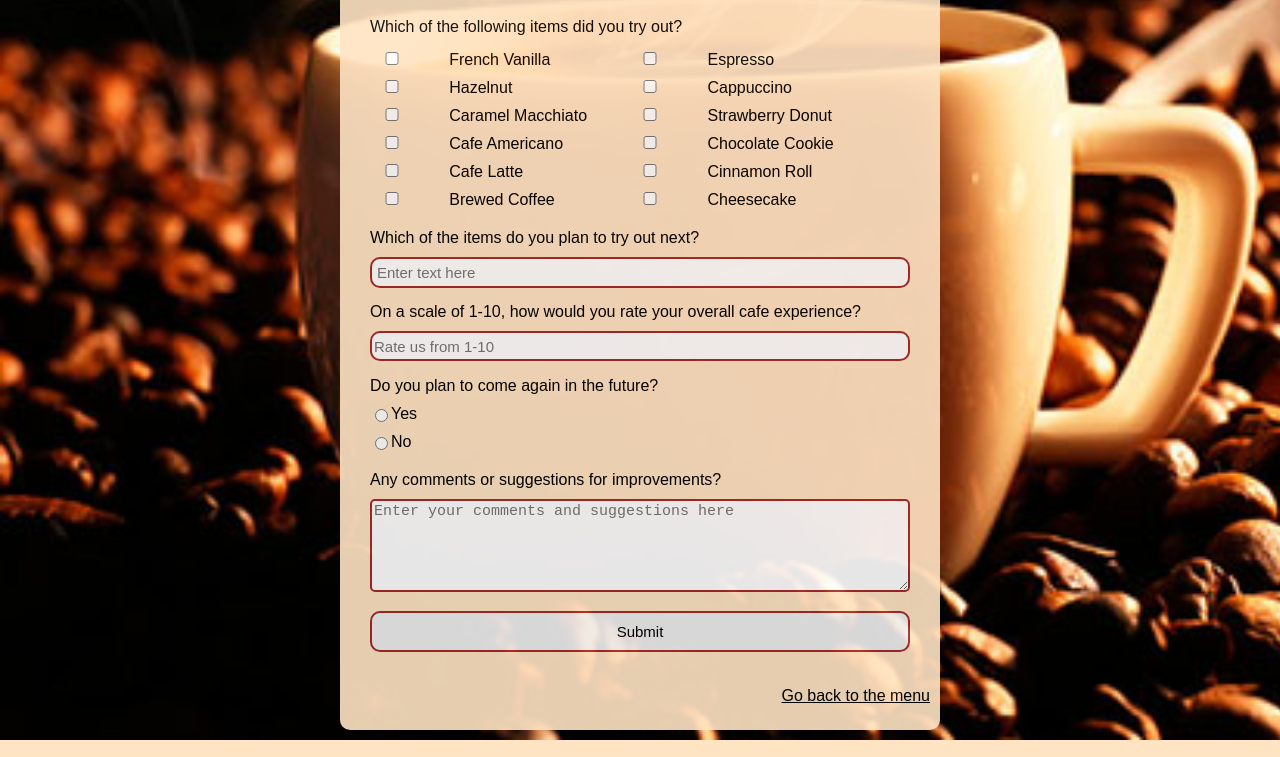
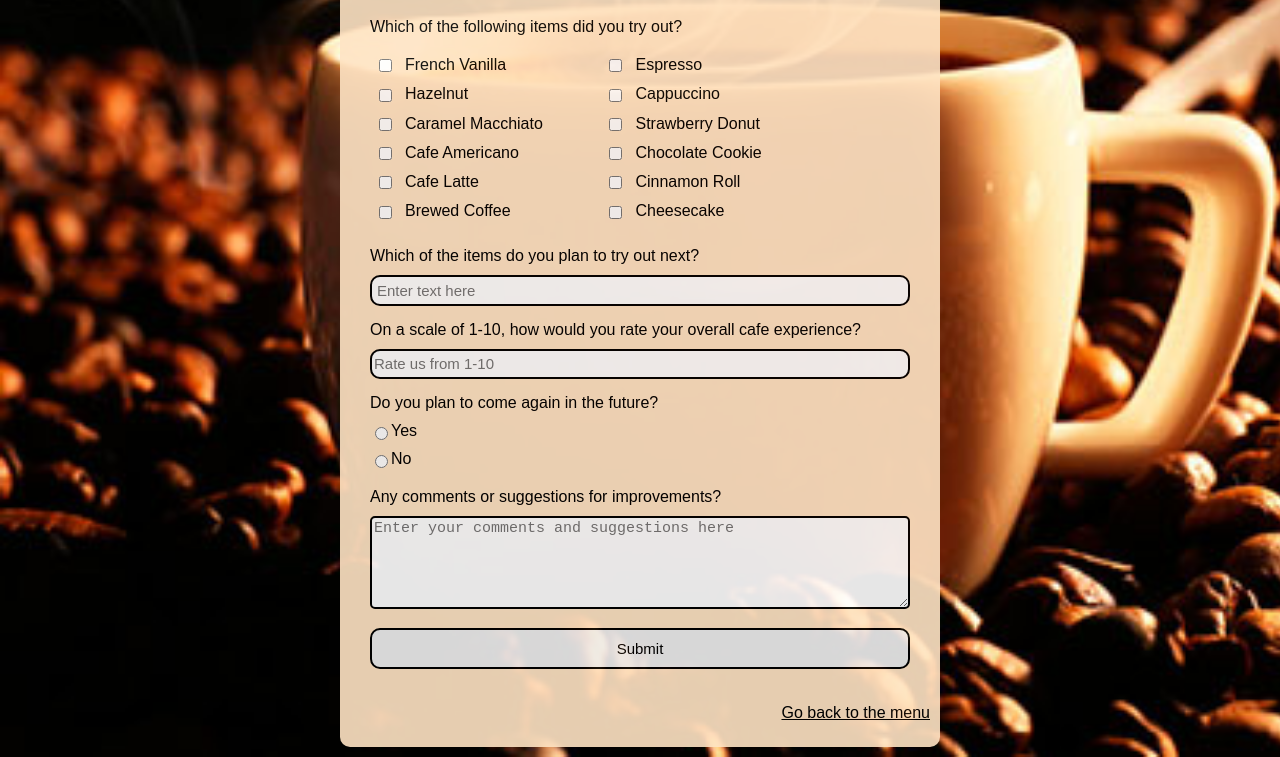
Before and after one commit to rainierteope/WebDev, a plain HTML site: page Simple Survey Form/index.html in a window 1280 px wide. Shown: the part 409-1166 px from the top of the page. Drawn offline with Linux system fonts and the light colour scheme.

Commit message:
minor revisions

```diff
--- a/Simple Survey Form/css/styles.css
+++ b/Simple Survey Form/css/styles.css
@@ -41,11 +41,16 @@ input[type="text"],input[type="date"],input[type="email"] {
     padding: 5px;
     font-size: 15px;
     border-radius: 10px;
-    border: 2px solid brown;
+    border: 2px solid black;
     font-family: sans-serif;
 }
-input[type="radio"] {
+input[type="radio"],input[type="checkbox"] {
     vertical-align: middle;
+    display: inline;
+}
+.flavor {
+    display: inline;
+    margin-left: 10px;
 }
 textarea {
     width: 100%;
@@ -53,7 +58,7 @@ textarea {
     box-sizing: border-box;
     font-size: 15px;
     border-radius: 5px;
-    border: 2px solid brown;
+    border: 2px solid black;
 }
 fieldset {
     border: 0;;
@@ -67,14 +72,14 @@ select {
     width: 100%;
     height: 30px;
     border-radius: 10px;
-    border: 2px solid brown;
+    border: 2px solid black;
 }
 input[type="date"] {
     width: 100%;
     border-radius: 10px;
     font-size: 15px;
     font-family: sans-serif;
-    border: 2px solid brown;
+    border: 2px solid black;
 }
 input[type="number"] {
     width: 100%;
@@ -83,7 +88,7 @@ input[type="number"] {
     margin: 10px auto 0 auto;
     box-sizing: border-box;
     border-radius: 10px;
-    border: 2px solid brown;
+    border: 2px solid black;
 }
 .itemstried {
     margin-top: 5px;
@@ -104,7 +109,7 @@ input[type="number"] {
     padding: 10px;
     font-size: 15px;
     font-family: sans-serif;
-    border: 2px solid brown;
+    border: 2px solid black;
     display: grid;
 }
 #submit:hover {
@@ -124,21 +129,13 @@ a {
 a:hover {
     color:brown;
 }
-.column {
+.column.one {
+    width: 40%;
     display: inline-block;
-    width: 47%;
-    margin-left: -35px;
-    margin-right: 35px;
-    padding: 0;
+    margin: 5px;
 }
-.flavor {
-    width: 45%;
-    display: inline;
-    margin: 0;
+.column.two {
+    width: 40%;
+    display: inline-block;
+    margin: 5px;
 }
-input[type="checkbox"] {
-    width: 45%;
-    display: inline;
-    margin: 0;
-    vertical-align: left;
-}
--- a/Simple Survey Form/index.html
+++ b/Simple Survey Form/index.html
@@ -35,7 +35,7 @@
                 <fieldset>
                     <p class="itemstried">Which of the following items did you try out?</p>
                     <div class="parent-div">
-                        <div class="column">
+                        <div class="column one">
                             <label for="French Vanilla"><input type="checkbox" name="French Vanilla" id="French Vanilla" value="French Vanilla" /><p class="flavor">French Vanilla</p></label>
                             <label for="Hazelnut"><input type="checkbox" name="Hazelnut" id="Hazelnut" value="Hazelnut" /><p class="flavor">Hazelnut</p></label>
                             <label for="Caramel Macchiato"><input type="checkbox" name="Caramel Macchiato" id="Caramel Macchiato" value="Caramel Macchiato" /><p class="flavor">Caramel Macchiato</p></label>
@@ -43,7 +43,7 @@
                             <label for="Cafe Latte"><input type="checkbox" name="Cafe Latte" id="Cafe Latte" value="Cafe Latte" /><p class="flavor">Cafe Latte</p></label>
                             <label for="Brewed Coffee"><input type="checkbox" name="Brewed Coffee" id="Brewed Coffee" value="Brewed Coffee" /><p class="flavor">Brewed Coffee</p></label>
                         </div>
-                        <div class="column">
+                        <div class="column two">
                             <label for="Espresso"><input type="checkbox" name="Espresso" id="Espresso" value="Espresso" /><p class="flavor">Espresso</p></label>
                             <label for="Cappuccino"><input type="checkbox" name="Cappuccino" id="Cappuccino" value="Cappuccino" /><p class="flavor">Cappuccino</p></label>
                             <label for="Strawberry Donut"><input type="checkbox" name="Strawberry Donut" id="Strawberry Donut" value="Strawberry Donut" /><p class="flavor">Strawberry Donut</p></label>
```
